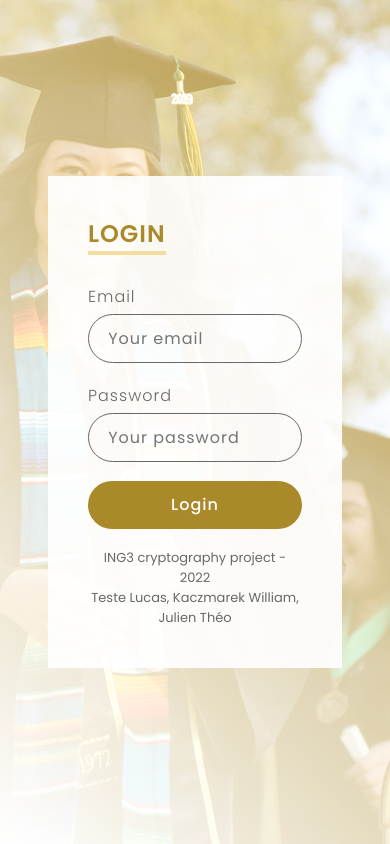
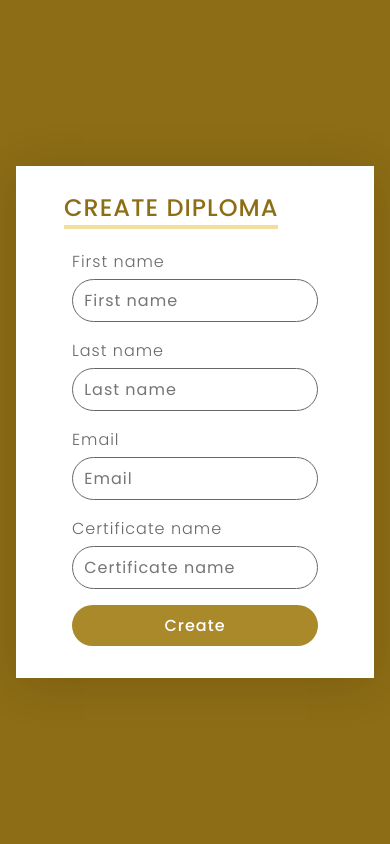
Before and after one commit to MasterFiyeur/crypto-diploma-generator, a Flask app: template webapp/templates/index.html in a window 390 px wide. Run offline with Flask 2, Linux system fonts and the light colour scheme; the template is opened without the code that fills it, so the values that code supplies are empty; parts of the project's set-up code (start-up, migrations or seed data) failed here and were passed over.

Commit message:
[NEW] create and verify form without responsive

```diff
--- a/webapp/setup.py
+++ b/webapp/setup.py
@@ -1,4 +1,4 @@
-from flask import Flask, render_template, jsonify, request, make_response # API framework
+from flask import Flask, render_template, jsonify, request, make_response, redirect # API framework
 from marshmallow import Schema, fields, ValidationError # API validation
 import os # Environment variables
 import datetime as dt # Date and time management library
@@ -30,14 +30,17 @@ def send_mail():
 
 @app.route('/', methods=['GET'])
 def index():
-    return render_template('index.html')
+    if ( request.cookies.get('auth_token')):
+        return redirect('/home', 302)
+    return render_template('login.html')
 
 
 # Authentication token needed
 @app.route('/home', methods=['GET'])
 @token_required
 def home():
-    return "Homepage!"
+    return render_template('index.html')
+
 
 
 # Parameters validation for login()
--- /dev/null
+++ b/webapp/static/css/index.css
@@ -0,0 +1,156 @@
+body {
+	display: flex;
+	justify-content: center;
+	align-items: center;
+	min-height: 100vh;
+	background: var(--dark-primary);
+	transition: .5s;
+}
+
+body.active {
+	background: var(--primary)
+}
+
+.container {
+	position: relative;
+	width: 50em;
+	height: 32em;
+	margin: 1em;
+}
+
+.brown-bg {
+	position: absolute;
+	top: 2.5em;
+	width: 100%;
+	height: 26.25em;
+	display: flex;
+	justify-content: center;
+	align-items: center;
+	background: rgba(255, 255, 255, 0.2);
+	box-shadow: 0 5px 45px rgba(0, 0, 0, 0.15);
+}
+
+.brown-bg .box {
+	position: relative;
+	width: 50%;
+	height: 100%;
+	display: flex;
+	justify-content: center;
+	align-items: center;
+	flex-direction: column;
+}
+
+.brown-bg .box h2 {
+	color: #fff;
+	font-size: 1.2em;
+	font-weight: 500;
+	margin-bottom: 0.7em;
+}
+
+.brown-bg .box button {
+	cursor: pointer;
+	padding: 0.7em 1.2em;
+	background: #fff;
+	color: var(--grey);
+	font-size: 16px;
+	font-weight: 500;
+	border: none;
+}
+
+#formBx {
+	position: absolute;
+	top: 0;
+	left: 0;
+	width: 50%;
+	height: 100%;
+	background: #fff;
+	z-index: 2;
+	display: flex;
+	justify-content: center;
+	align-items: center;
+	box-shadow: 0 5px 45px rgba(0, 0, 0, 0.25);
+	transition: .5s ease-in-out;
+	overflow: hidden;
+}
+
+#formBx.active {
+	left: 50%;
+}
+
+#formBx .form {
+	position: absolute;
+	left: 0;
+	width: 100%;
+	padding: 3em;
+	transition: .5s;
+}
+
+#formBx .createForm {
+	transition-delay: .25s;
+}
+
+#formBx.active .createForm {
+	left: -100%;
+	transition-delay: 0s;
+}
+
+#formBx .verifyForm {
+	transition-delay: 0s;
+	left: 100%;
+}
+
+#formBx.active .verifyForm {
+	transition-delay: .25s;
+	left: 0;
+}
+
+#formBx .form form {
+	width: 100%;
+	display: flex;
+	flex-direction: column;
+}
+
+#formBx .form form h3 {
+	font-size: 1.5em;
+	color: var(--dark-primary);
+	text-transform: uppercase;
+	margin-bottom: 0.5em;
+	font-weight: 500;
+	border-bottom: 4px solid var(--light-primary);
+	display: inline-block;
+	letter-spacing: 1px;
+	width: fit-content;
+}
+
+#formBx .form form .inputBx {
+	margin: 0.5em;
+}
+
+#formBx .form form .inputBx input{
+	padding: 0.5em 0.7em;
+}
+
+@media (max-width: 768px) {
+	.container {
+		max-width: 25em;
+		height: 40;
+		display: flex;
+		justify-content: center;
+		align-items: center;
+	}
+
+	.container .brown-bg {
+		top: 0;
+		height: 100%;
+	}
+
+	#formBx {
+		width: 100%;
+		top: 0;
+		box-shadow: none;
+	}
+
+	#formBx.active {
+		left: 0;
+	}
+}
--- a/webapp/static/css/login.css
+++ b/webapp/static/css/login.css
@@ -66,45 +66,6 @@ section .contentBx .formBx #error-msg.hidden {
 	display: none;
 }
 
-section .contentBx .formBx .inputBx {
-	margin-bottom: 1.2em;
-}
-
-section .contentBx .formBx .inputBx span {
-	font-size: 16px;
-	margin-bottom: 5px;
-	display: inline-block;
-	color: var(--grey);
-	font-weight: 300;
-	letter-spacing: 1px;
-}
-
-section .contentBx .formBx .inputBx input {
-	width: 100%;
-	padding: 0.7em 1.2em;
-	outline: none;
-	font-weight: 400;
-	border: thin solid var(--grey);
-	font-size: 16px;
-	letter-spacing: 1px;
-	color: var(--grey);
-	background: transparent;
-	border-radius: 30px;
-}
-
-section .contentBx .formBx .inputBx input[type="submit"] {
-	background: var(--primary);
-	color: #FFFFFF;
-	outline: none;
-	border: none;
-	font-weight: 500;
-	cursor: pointer;
-}
-
-section .contentBx .formBx .inputBx button:hover {
-	background: var(--dark-primary);
-}
-
 section .contentBx .formBx .desc {
 	color: var(--grey);
 	font-size: 13px;
--- a/webapp/static/css/style.css
+++ b/webapp/static/css/style.css
@@ -15,3 +15,43 @@
 	box-sizing: border-box;
 	font-family: 'Poppins', sans-serif;
 }
+
+
+.inputBx {
+	margin-bottom: 1.2em;
+}
+
+.inputBx span {
+	font-size: 16px;
+	margin-bottom: 5px;
+	display: inline-block;
+	color: var(--grey);
+	font-weight: 300;
+	letter-spacing: 1px;
+}
+
+.inputBx input {
+	width: 100%;
+	padding: 0.7em 1.2em;
+	outline: none;
+	font-weight: 400;
+	border: thin solid var(--grey);
+	font-size: 16px;
+	letter-spacing: 1px;
+	color: var(--grey);
+	background: transparent;
+	border-radius: 30px;
+}
+.inputBx input[type="submit"] {
+	background: var(--primary);
+	color: #FFFFFF;
+	outline: none;
+	border: none;
+	font-weight: 500;
+	cursor: pointer;
+}
+
+.inputBx button:hover,
+.inputBx input[type="submit"]:hover {
+	background: var(--dark-primary);
+}
--- /dev/null
+++ b/webapp/static/js/index.js
@@ -0,0 +1,15 @@
+const formBx = document.getElementById('formBx');
+const body = document.getElementsByTagName('body')[0];
+
+function toggleForm() {
+  formBx.classList.toggle('active');
+  body.classList.toggle('active');
+}
+
+function askOTP() {
+	console.log("Check your email for OTP");
+}
+
+function verify(){
+	console.log("diplomat verified");
+}
--- a/webapp/templates/index.html
+++ b/webapp/templates/index.html
@@ -4,42 +4,61 @@
 	<meta charset="UTF-8">
 	<meta name="viewport" content="width=device-width, initial-scale=1.0">
 	<link rel="stylesheet" href="/static/css/style.css">
-	<link rel="stylesheet" href="/static/css/login.css">
+	<link rel="stylesheet" href="/static/css/index.css">
 	<title>Login | Diploma generator</title>
 </head>
 <body>
-	<section>
-		<div class="imgBx">
-			<img src="/static/img/login-bg.jpg" alt="background image">
+	<div class="container">
+		<div class="brown-bg">
+			<div class="box create">
+				<h2>Create a diploma ?</h2>
+				<button id="createBtn" onclick="toggleForm()">Create</button>
+			</div>
+			<div class="box berify">
+				<h2>Verify a diploma ?</h2>
+				<button id="verifyBtn" onclick="toggleForm()">Verify</button>
+			</div>
 		</div>
-		<div class="contentBx">
-			<div class="formBx">
-				<h2>Login</h2>
-				<form action="javascript:login()">
-					<div class="hidden" id="error-msg">Incorrect email/password</div>
+		<div id="formBx">
+			<!-- Create toogle create/verify for when is responsive -->
+			<div class="form createForm">
+				<form action="javascript:askOTP()">
+					<h3>Create diploma</h3>
+					<div class="inputBx">
+						<span>First name</span>
+						<input type="text" id="firstName" placeholder="First name"/>
+					</div>
+					<div class="inputBx">
+						<span>Last name</span>
+						<input type="text" id="lastName" placeholder="Last name"/>
+					</div>
 					<div class="inputBx">
 						<span>Email</span>
-						<input type="text" id="email" placeholder="Your email">
+						<input type="text" id="email" placeholder="Email"/>
 					</div>
 					<div class="inputBx">
-						<span>Password</span>
-						<input type="password" id="password" placeholder="Your password">
+						<span>Certificate name</span>
+						<input type="text" id="certificate" placeholder="Certificate name"/>
 					</div>
 					<div class="inputBx">
-						<input type="submit" value="Login">
+						<input type="submit" value="Create">
 					</div>
 				</form>
-				<div class="desc">
-					<p>
-						ING3 cryptography project - 2022
-					</p>
-					<p>
-						Teste Lucas, Kaczmarek William, Julien Théo
-					</p>
-				</div>
+			</div>
+			<div class="form verifyForm">
+				<form action="javascript:verify()">
+					<h3>Verify diploma</h3>
+					<div class="inputBx">
+						<span>PNG file</span>
+						<input type="file" id="certificate" placeholder="PNG file"/>
+					</div>
+					<div class="inputBx">
+						<input type="submit" value="Verify">
+					</div>
+				</form>
 			</div>
 		</div>
-	</section>
-	<script src="/static/js/login.js"></script>
+	</div>
+	<script src="/static/js/index.js"></script>
 </body>
 </html>
```
Also changed, not shown: webapp/templates/login.html (added, +45 -0 lines). Lines whose indentation alone changed are shown as unchanged.
